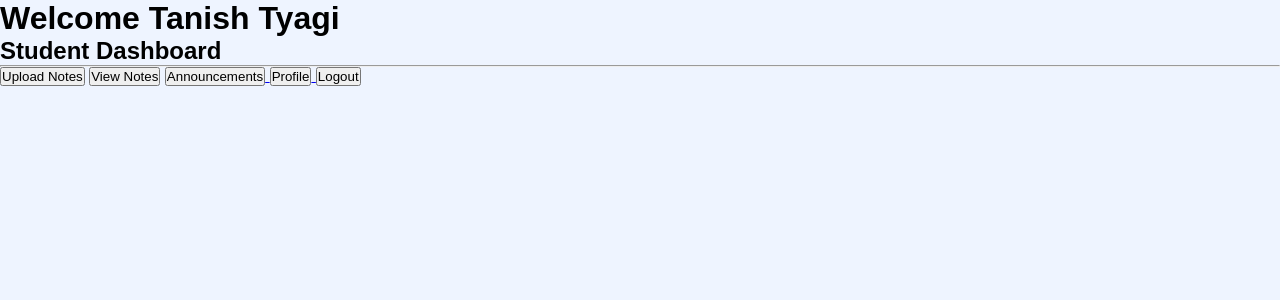
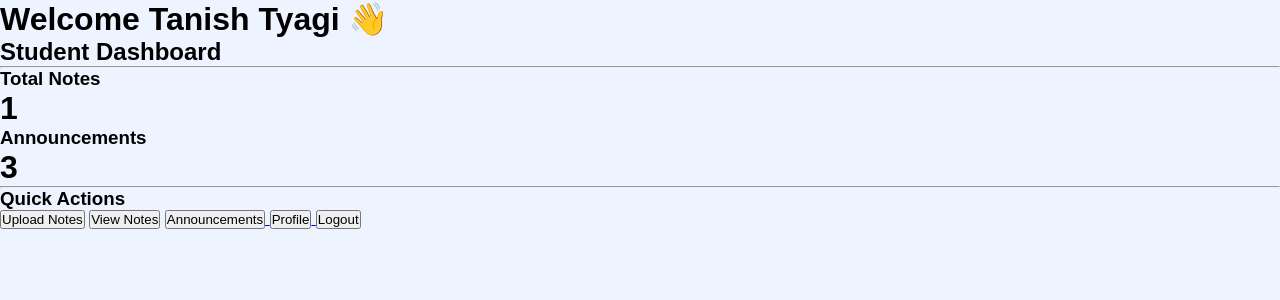
Before and after one commit to TanishTyagi26/CampusHub, a Flask app: page /student/dashboard in a window 1280 px wide. Shown: the part 68-368 px from the top of the page. Run offline with Flask 3, Linux system fonts and the light colour scheme; a user stored in the database is signed in; data comes from the database, SQL or seed files in the repository.

Commit message:
Added dynamic dashboard statistics

```diff
--- a/routes/student.py
+++ b/routes/student.py
@@ -17,9 +17,24 @@ def dashboard():
     if "student_id" not in session:
         return redirect("/login/student")
 
+    connection = sqlite3.connect("database/campushub.db")
+    cursor = connection.cursor()
+
+    # Total Notes
+    cursor.execute("SELECT COUNT(*) FROM notes")
+    notes_count = cursor.fetchone()[0]
+
+    # Total Announcements
+    cursor.execute("SELECT COUNT(*) FROM announcements")
+    announcements_count = cursor.fetchone()[0]
+
+    connection.close()
+
     return render_template(
         "dashboard.html",
-        student_name=session["student_name"]
+        student_name=session["student_name"],
+        notes_count=notes_count,
+        announcements_count=announcements_count
     )
 
 @student.route("/student/upload", methods=["GET", "POST"])
--- a/templates/dashboard.html
+++ b/templates/dashboard.html
@@ -6,10 +6,28 @@
 
 <div class="container">
 
-    <h1><h1>Welcome {{ student_name }}</h1></h1>
+    <h1>Welcome {{ student_name }} 👋</h1>
     <h2>Student Dashboard</h2>
 
     <hr>
+
+    <div class="dashboard-cards">
+
+        <div class="card">
+            <h3>Total Notes</h3>
+            <h1>{{ notes_count }}</h1>
+        </div>
+
+        <div class="card">
+            <h3>Announcements</h3>
+            <h1>{{ announcements_count }}</h1>
+        </div>
+
+    </div>
+
+    <hr>
+
+    <h3>Quick Actions</h3>
 
     <a href="/student/upload"><button>Upload Notes</button></a>
 
@@ -23,7 +41,9 @@
         <button>Profile</button>
     </a>
 
-    <a href="/"><button>Logout</button></a>
+    <a href="/">
+        <button>Logout</button>
+    </a>
 
 </div>
 
```
